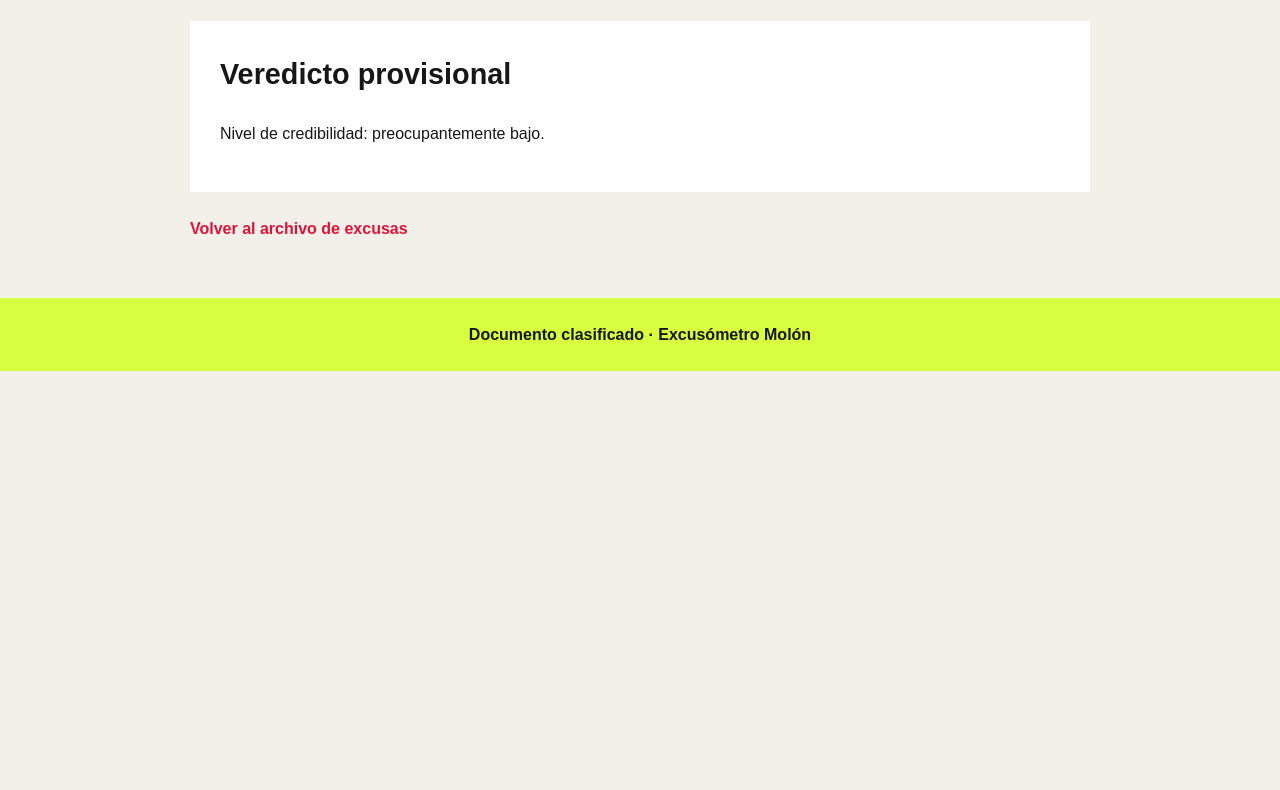
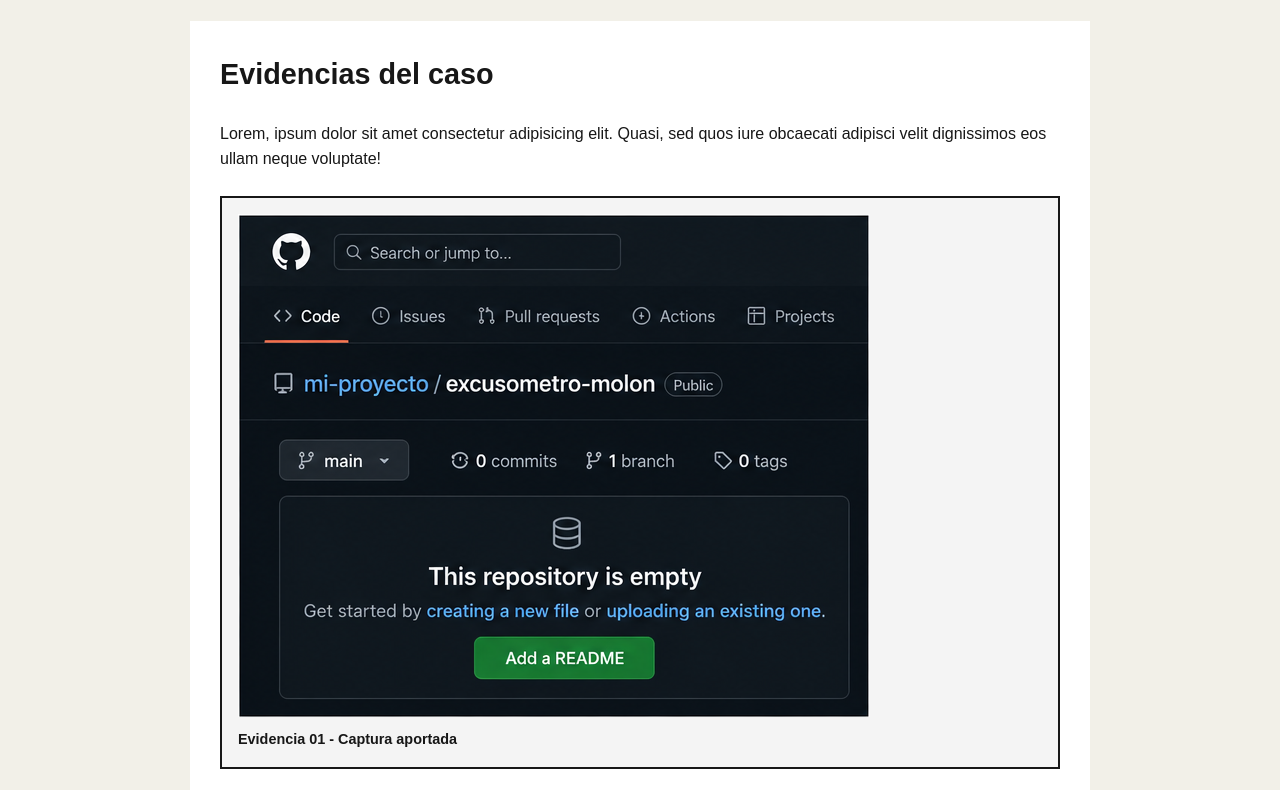
Before and after one commit to mariapla/Excusometro-CIC, a plain HTML site: page paginas/expediente.html in a window 1280 px wide. Shown: the part 844-1634 px from the top of the page. Before the commit the page ends 1215 px from the top, so only its background shows below. Drawn offline with Linux system fonts and the light colour scheme.

Commit message:
imagenes

```diff
--- a/estilos.css
+++ b/estilos.css
@@ -121,3 +121,31 @@
     font-weight: 700;
     margin: 0;
 }
+
+.evidencias img{
+    max-width: 100%;
+    display: block;
+}
+
+.evidencia {
+    background-color: #f4f4f4;
+    padding: 1em;
+    margin: 1.5em 0;
+    /* border-width: 0.15em;
+    border-style: solid;
+    border-color: #171717; */
+
+    border: 0.15em solid #171717;
+}
+
+.evidencia figcaption{
+    margin-top: 0.75em;
+    font-size: 0.9em;
+    font-weight: 700;
+}
+
+.expediente header{
+    background-image: url("img/fondo-expediente.jpg");
+    background-size: cover;
+    background-position: center;
+}
--- a/paginas/expediente.html
+++ b/paginas/expediente.html
@@ -11,7 +11,7 @@
     <link rel="stylesheet" href="../estilos.css">
 </head>
 
-<body>
+<body class="expediente">
 
     <header>
         <p>ARCHIVO CONFIDENCIAL · NIVEL DE RIESGO: SOSPECHOSO</p>
@@ -45,6 +45,26 @@
             </ul>
         </section>
 
+        <section class="evidencias">
+            <h2>Evidencias del caso</h2>
+            <p>Lorem, ipsum dolor sit amet consectetur adipisicing elit. Quasi, sed quos iure obcaecati adipisci velit
+                dignissimos eos ullam neque voluptate!</p>
+            <figure class="evidencia">
+                <img src="../img/evidencia-github.png" alt="Imagen de la Evidencia 01">
+                <figcaption>Evidencia 01 - Captura aportada</figcaption>
+            </figure>
+
+            <figure class="evidencia">
+                <img src="../img/evidencia-error.jpg" alt="Imagen de la Evidencia 02">
+                <figcaption>Evidencia 02 - Captura error</figcaption>
+            </figure>
+
+        </section>
+
+        <video src=""></video>
+        <audio src=""></audio>
+        <iframe src="" frameborder="0"></iframe>
+
         <section>
             <h2>Veredicto provisional</h2>
 
```
Also changed, not shown: img/evidencia-error.jpg (added), img/evidencia-github.png (added), img/fondo-expediente.jpg (added).
